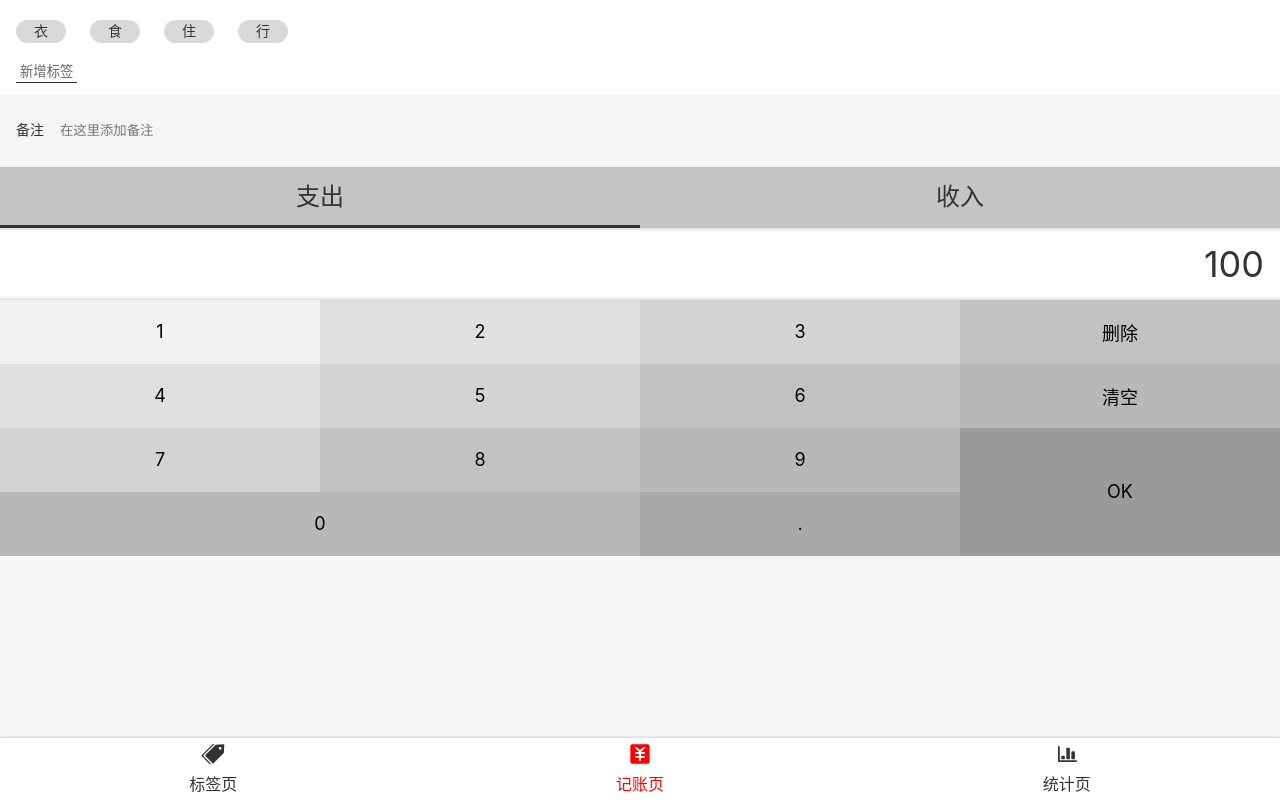
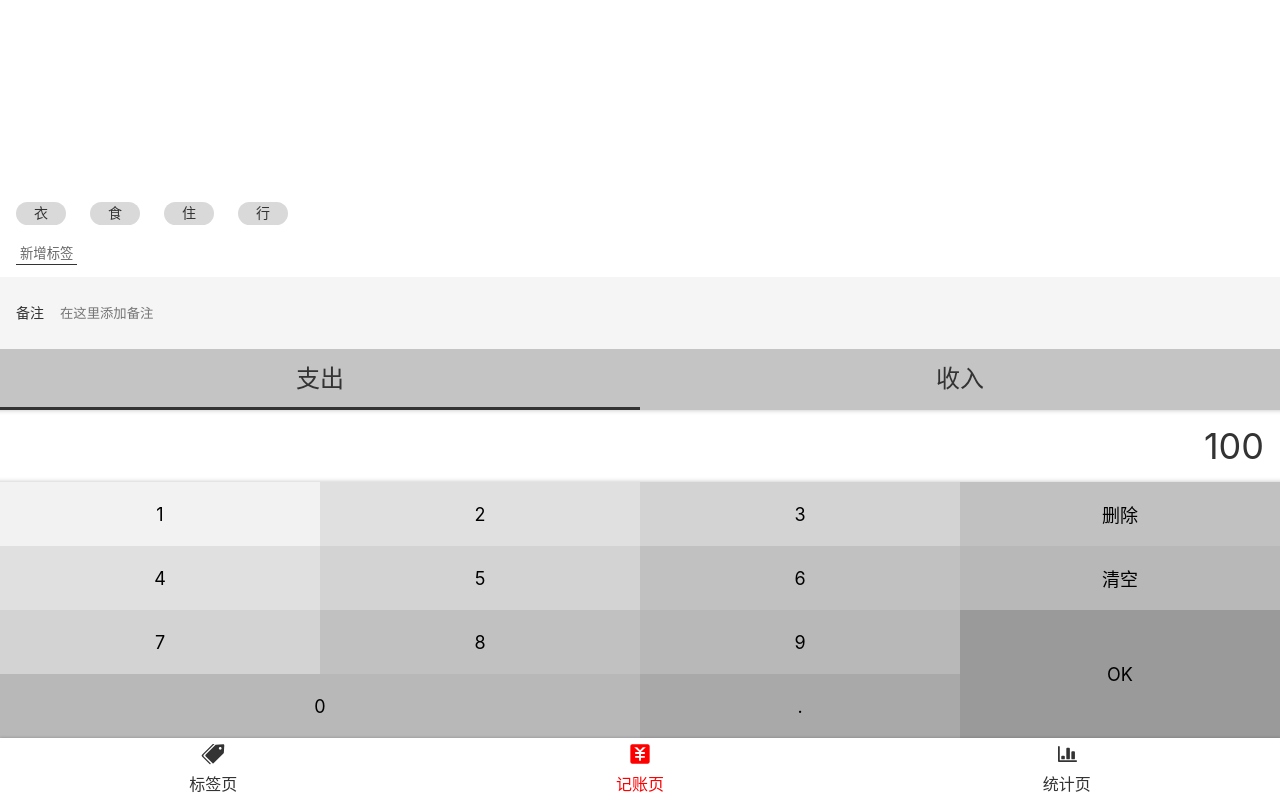
Before and after one commit to JimmeyCheung/morney-react, a React app: page /#/money in a window 1280 px wide. Built offline with nearby package versions, Linux system fonts and the light colour scheme.

Commit message:
完成Money组件UI

```diff
--- a/src/components/Layout.tsx
+++ b/src/components/Layout.tsx
@@ -13,13 +13,14 @@ const Main = styled.div`
 `;
 
 type Props = {
-    children: Object
+    children: Object,
+    className: string
 }
 
-const Layout = (props: Props) => {
+const Layout = (props: any) => {
     return (
         <Wrapper>
-            <Main>
+            <Main className={props.className}>
                 {props.children}
             </Main>
             <Nav />
--- a/src/views/Money.tsx
+++ b/src/views/Money.tsx
@@ -3,6 +3,8 @@ import Layout from '../components/Layout';
 import styled from 'styled-components';
 const TagsSection = styled.section`
   background: #FFFFFF; padding: 12px 16px;
+  flex-grow: 1; display:flex; flex-direction: column;
+  justify-content: flex-end; align-items: flex-start;
   > ol { margin: 0 -12px;
     > li{
        background: #D9D9D9; border-radius: 18px;
@@ -16,6 +18,10 @@ const TagsSection = styled.section`
     margin-top: 8px;
   }
 `;
+const MyLayout = styled(Layout)`
+  display:flex;
+  flex-direction: column;
+`
 const NotesSection = styled.section`
     background: #f5f5f5;
     padding: 0 16px;
@@ -107,7 +113,7 @@ const NumberPadSection = styled.section`
 const Money = () => {
     return (
         <div>
-            <Layout>
+            <MyLayout>
                 <TagsSection>
                     <ol>
                         <li>衣</li>
@@ -150,7 +156,7 @@ const Money = () => {
                         <button className="dot">.</button>
                     </div>
                 </NumberPadSection>
-            </Layout>
+            </MyLayout>
         </div>
     );
 };
```
